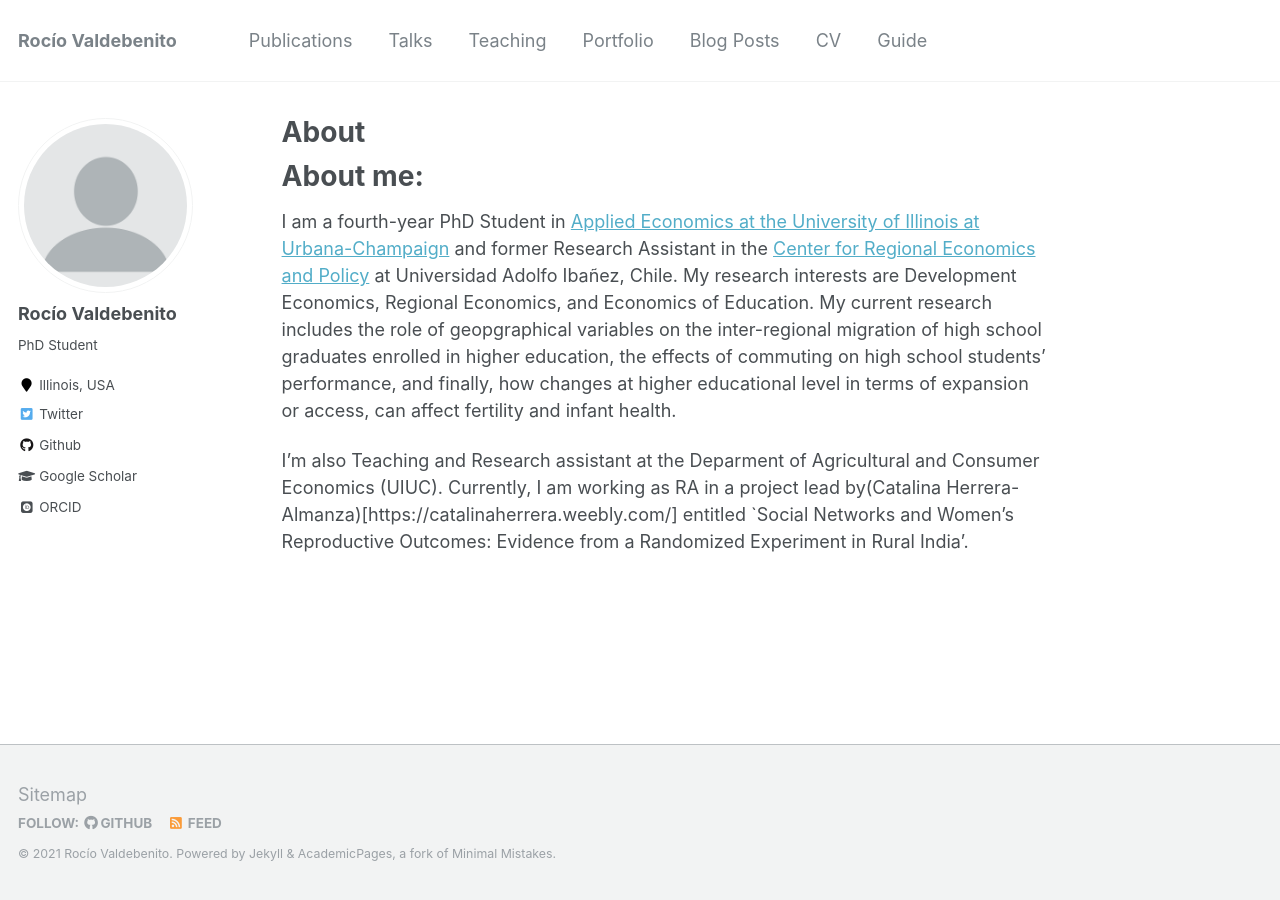
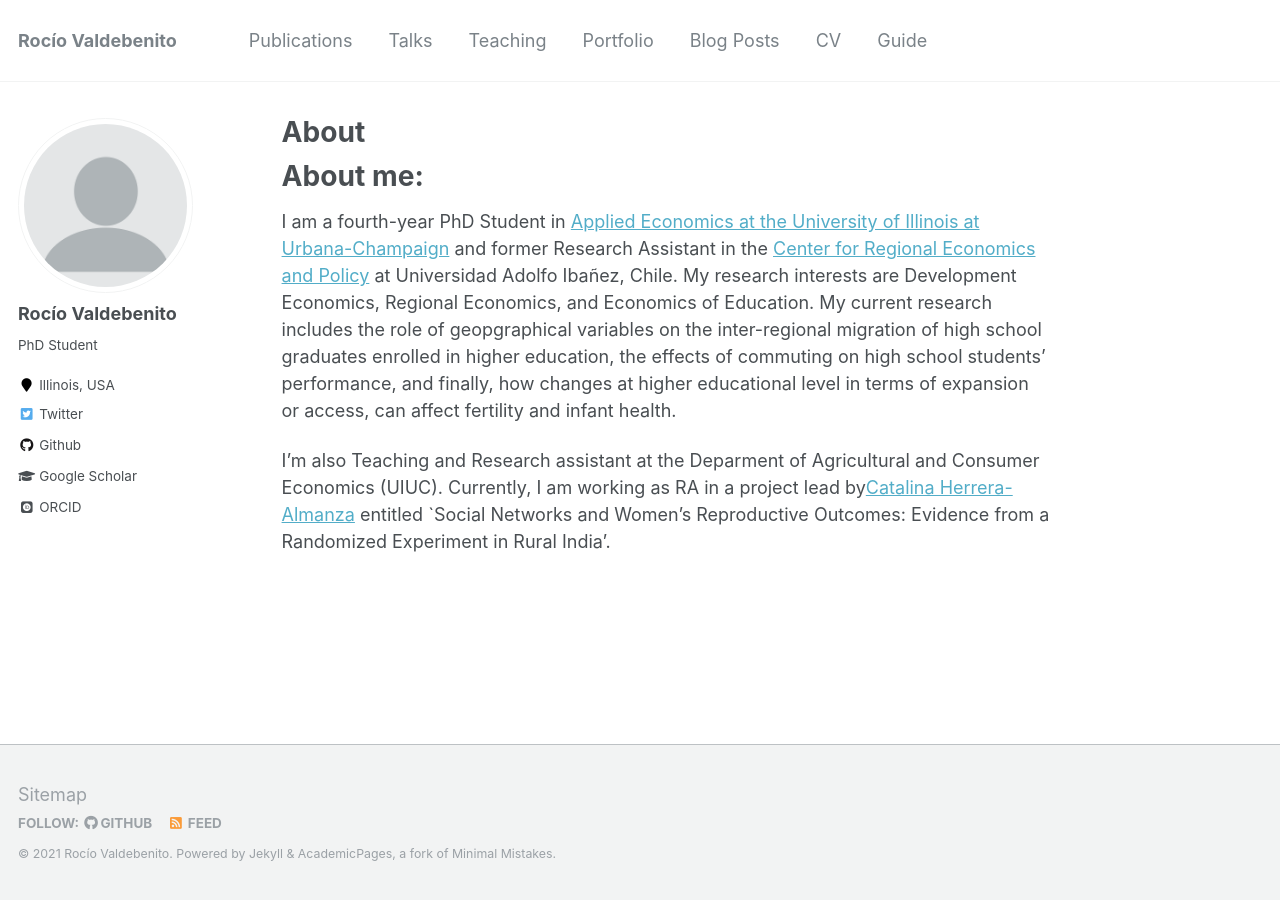
Before and after one commit to rvaldebenito/rvaldebenito.github.io, a Jekyll site: the page built from _pages/about.md, in a window 1280 px wide. Built offline with Jekyll 4.4.1, drawn with Linux system fonts in a browser that asks for light colours; some web fonts are replaced.

Commit message:
Add correct hyperlink

```diff
--- a/_pages/about.md
+++ b/_pages/about.md
@@ -16,4 +16,4 @@ About me:
 I am a fourth-year PhD Student in [Applied Economics at the University of Illinois at Urbana-Champaign](https://ace.illinois.edu/) and former Research Assistant in the [Center for Regional Economics and Policy](https://cepr.uai.cl/) at Universidad Adolfo Ibañez, Chile. My research interests are Development Economics, Regional Economics, and Economics of Education. My current research includes the role of geopgraphical variables on the inter-regional migration of high school graduates enrolled in higher education, the effects of commuting on high school students' performance, and finally, how changes at higher educational level in terms of expansion or access, can affect fertility and infant health.
 
 
-I'm also Teaching and Research assistant at the Deparment of Agricultural and Consumer Economics (UIUC). Currently, I am working as RA in a project lead by(Catalina Herrera-Almanza)[https://catalinaherrera.weebly.com/] entitled `Social Networks and Women's Reproductive Outcomes: Evidence from a Randomized Experiment in Rural India'.
+I'm also Teaching and Research assistant at the Deparment of Agricultural and Consumer Economics (UIUC). Currently, I am working as RA in a project lead by[Catalina Herrera-Almanza](https://catalinaherrera.weebly.com/) entitled `Social Networks and Women's Reproductive Outcomes: Evidence from a Randomized Experiment in Rural India'.
```
